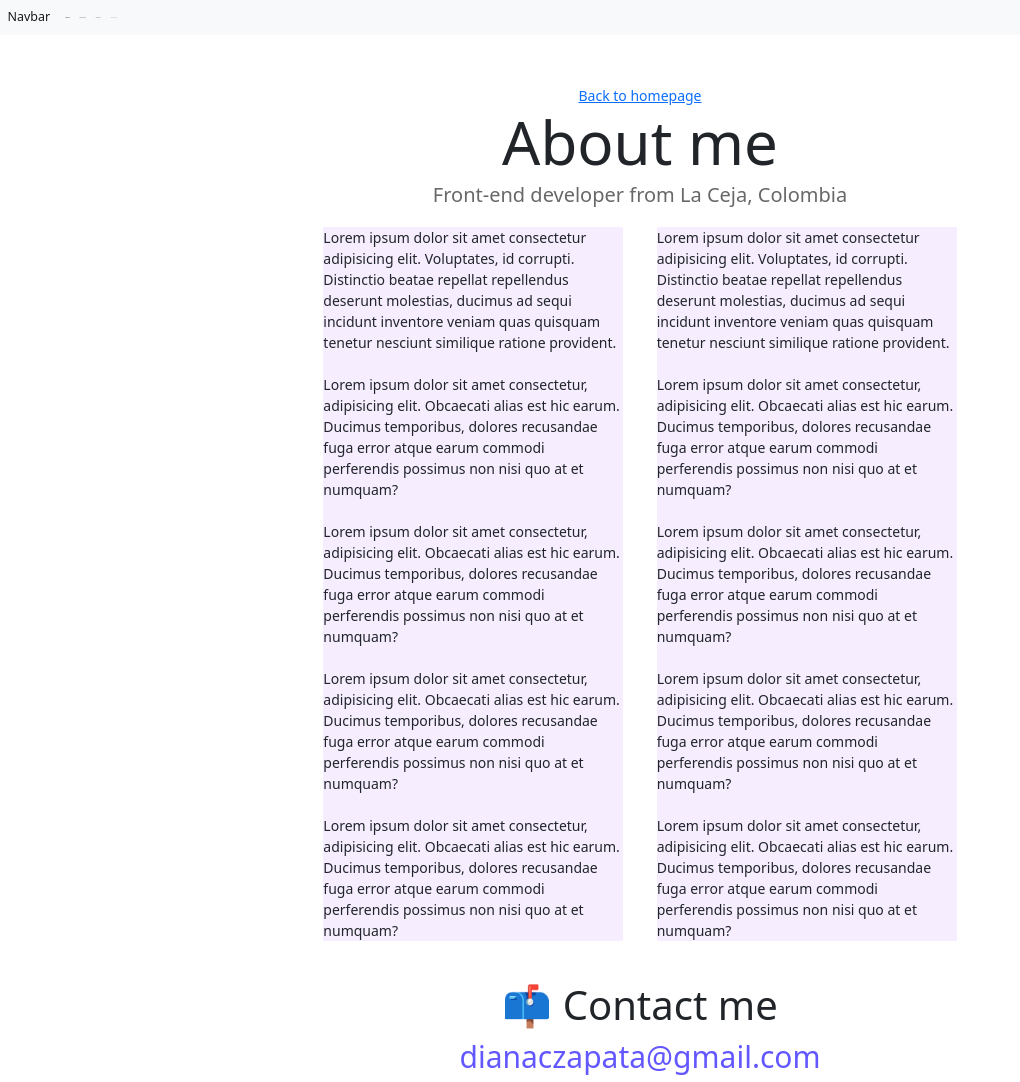
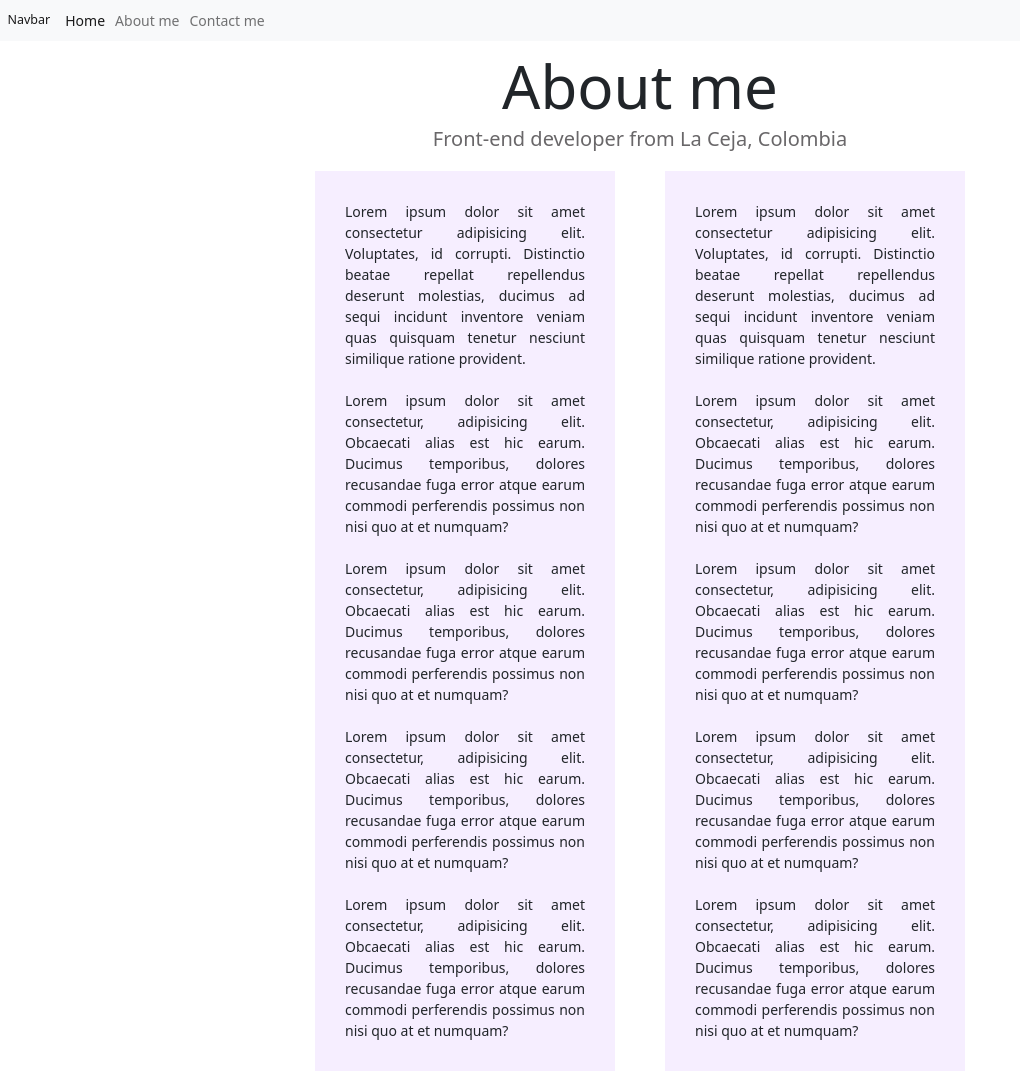
Before and after one commit to Natsumychan/prototype-portfolio, a plain HTML site: page about.html in a window 1280 px wide. Shown: the top 1082 px of the page, without its empty margins (0-1020 px from the left). Drawn offline with nearby package versions, Linux system fonts and the light colour scheme.

Commit message:
grid in paragraph section

```diff
--- a/about.html
+++ b/about.html
@@ -9,8 +9,15 @@
 			name="viewport"
 			content="width=device-width, initial-scale=1.0" />
 		<title>About Diana Castaño</title>
-		<link href="https://cdn.jsdelivr.net/npm/bootstrap@5.2.3/dist/css/bootstrap.min.css" rel="stylesheet" integrity="sha384-rbsA2VBKQhggwzxH7pPCaAqO46MgnOM80zW1RWuH61DGLwZJEdK2Kadq2F9CUG65" crossorigin="anonymous">
-		<script src="https://cdn.jsdelivr.net/npm/bootstrap@5.2.3/dist/js/bootstrap.bundle.min.js" integrity="sha384-kenU1KFdBIe4zVF0s0G1M5b4hcpxyD9F7jL+jjXkk+Q2h455rYXK/7HAuoJl+0I4" crossorigin="anonymous"></script>
+		<link
+			href="https://cdn.jsdelivr.net/npm/bootstrap@5.2.3/dist/css/bootstrap.min.css"
+			rel="stylesheet"
+			integrity="sha384-rbsA2VBKQhggwzxH7pPCaAqO46MgnOM80zW1RWuH61DGLwZJEdK2Kadq2F9CUG65"
+			crossorigin="anonymous" />
+		<script
+			src="https://cdn.jsdelivr.net/npm/bootstrap@5.2.3/dist/js/bootstrap.bundle.min.js"
+			integrity="sha384-kenU1KFdBIe4zVF0s0G1M5b4hcpxyD9F7jL+jjXkk+Q2h455rYXK/7HAuoJl+0I4"
+			crossorigin="anonymous"></script>
 		<style>
 			:root {
 				--primary-color: #6357ff;
@@ -23,145 +30,191 @@
 				font-size: 62.5%;
 			}
 
-
-			 .homepage-link{
-			  display:flex;
-			  justify-content: center;
-			  margin-top: 50px;
-			  font-size:1.4rem;
+			.navbar {
+				position: fixed;
+				top: 0;
+				width: 100%;
 			}
 
-			 h1, h2{
+			.nav-link {
+				font-size: 1.4rem;
+			}
+
+			h1,
+			h2 {
 				text-align: center;
 			}
 
-			h1{
+			h1 {
+				margin-top: 50px;
 				font-size: 6rem;
 			}
 
-			.subtitle{
+			.subtitle {
 				font-size: 2rem;
 				color: var(--paragraph-color);
 			}
 
-			.text-container{
+			.text-container {
+				display:grid;
 				margin: 0 auto;
 				margin-top: 20px;
 				width: 700px;
-			 display:flex;
-			 justify-content:space-evenly;
 			}
 
-			p{
+			p {
+				margin:0 auto;
 				width: 300px;
-			 background:#F6EEFF;
-			 font-size:1.4rem;
+				background: #f6eeff;
+				font-size: 1.4rem;
+				padding:30px;
+				text-align: justify;
 			}
 
-			footer{
-			 display:flex;
+			footer {
+				display: flex;
+				flex-wrap: wrap;
 				flex-direction: column;
 				align-items: center;
+				justify-content: center;
 				margin-top: 30px;
 				margin-bottom: 60px;
-
 			}
 
-			#contact{
-			 font-size: 4rem ;
+			#contact {
+				font-size: 4rem;
 			}
 
-			#mail{
+			#mail {
 				font-size: 3rem;
-			 color:var(--primary-color);
+				color: var(--primary-color);
 				text-decoration: none;
 			}
 
-   #mail:hover{
+			#mail:hover {
 				text-decoration: underline;
 			}
-
 		</style>
 	</head>
 	<body>
 		<nav class="navbar navbar-expand-lg bg-light">
 			<div class="container-fluid">
-    <a class="navbar-brand" href="#">Navbar</a>
-    <button class="navbar-toggler" type="button" data-bs-toggle="collapse" data-bs-target="#navbarNavAltMarkup" aria-controls="navbarNavAltMarkup" aria-expanded="false" aria-label="Toggle navigation">
+				<a
+					class="navbar-brand"
+					href="#"
+					>Navbar</a
+				>
+				<button
+					class="navbar-toggler"
+					type="button"
+					data-bs-toggle="collapse"
+					data-bs-target="#navbarNav"
+					aria-controls="navbarNav"
+					aria-expanded="false"
+					aria-label="Toggle navigation">
 					<span class="navbar-toggler-icon"></span>
 				</button>
-    <div class="collapse navbar-collapse" id="navbarNavAltMarkup">
-      <div class="navbar-nav">
-        <a class="nav-link active" aria-current="page" href="#">Home</a>
-        <a class="nav-link" href="#">Features</a>
-        <a class="nav-link" href="#">Pricing</a>
-        <a class="nav-link disabled">Disabled</a>
+				<div
+					class="collapse navbar-collapse"
+					id="navbarNav">
+					<ul class="navbar-nav">
+						<li class="nav-item">
+							<a
+								class="nav-link active"
+								aria-current="page"
+								href="./index.html"
+								>Home</a
+							>
+						</li>
+						<li class="nav-item">
+							<a
+								class="nav-link"
+								href="#"
+								>About me</a
+							>
+						</li>
+						<li class="nav-item">
+							<a
+								class="nav-link"
+								href="#contact"
+								>Contact me</a
+							>
+						</li>
+					</ul>
+				</div>
+			</div>
+		</nav>
+		<h1>About me</h1>
+		<h2 class="subtitle">Front-end developer from La Ceja, Colombia</h2>
+		<div class="d-grid gap-3 text-container container">
+			<div class="row">
+				<div class="col-sm-6">
+					<p>
+						Lorem ipsum dolor sit amet consectetur adipisicing elit. Voluptates,
+						id corrupti. Distinctio beatae repellat repellendus deserunt
+						molestias, ducimus ad sequi incidunt inventore veniam quas quisquam
+						tenetur nesciunt similique ratione provident.
+						<br />
+						<br />
+						Lorem ipsum dolor sit amet consectetur, adipisicing elit. Obcaecati
+						alias est hic earum. Ducimus temporibus, dolores recusandae fuga
+						error atque earum commodi perferendis possimus non nisi quo at et
+						numquam?
+						<br />
+						<br />
+						Lorem ipsum dolor sit amet consectetur, adipisicing elit. Obcaecati
+						alias est hic earum. Ducimus temporibus, dolores recusandae fuga
+						error atque earum commodi perferendis possimus non nisi quo at et
+						numquam?
+						<br />
+						<br />
+						Lorem ipsum dolor sit amet consectetur, adipisicing elit. Obcaecati
+						alias est hic earum. Ducimus temporibus, dolores recusandae fuga
+						error atque earum commodi perferendis possimus non nisi quo at et
+						numquam?
+						<br />
+						<br />
+						Lorem ipsum dolor sit amet consectetur, adipisicing elit. Obcaecati
+						alias est hic earum. Ducimus temporibus, dolores recusandae fuga
+						error atque earum commodi perferendis possimus non nisi quo at et
+						numquam?
+					</p>
+				</div>
+				<div class="col-sm-6">
+					<p>
+						Lorem ipsum dolor sit amet consectetur adipisicing elit. Voluptates,
+						id corrupti. Distinctio beatae repellat repellendus deserunt
+						molestias, ducimus ad sequi incidunt inventore veniam quas quisquam
+						tenetur nesciunt similique ratione provident.
+						<br />
+						<br />
+						Lorem ipsum dolor sit amet consectetur, adipisicing elit. Obcaecati
+						alias est hic earum. Ducimus temporibus, dolores recusandae fuga
+						error atque earum commodi perferendis possimus non nisi quo at et
+						numquam?
+						<br />
+						<br />
+						Lorem ipsum dolor sit amet consectetur, adipisicing elit. Obcaecati
+						alias est hic earum. Ducimus temporibus, dolores recusandae fuga
+						error atque earum commodi perferendis possimus non nisi quo at et
+						numquam?
+						<br />
+						<br />
+						Lorem ipsum dolor sit amet consectetur, adipisicing elit. Obcaecati
+						alias est hic earum. Ducimus temporibus, dolores recusandae fuga
+						error atque earum commodi perferendis possimus non nisi quo at et
+						numquam?
+						<br />
+						<br />
+						Lorem ipsum dolor sit amet consectetur, adipisicing elit. Obcaecati
+						alias est hic earum. Ducimus temporibus, dolores recusandae fuga
+						error atque earum commodi perferendis possimus non nisi quo at et
+						numquam?
+					</p>
 				</div>
 			</div>
 		</div>
-</nav>
-		<a
-			href="./index.html"
-			class="homepage-link"
-			>Back to homepage</a
-		>
-		<h1>About me</h1>
-		<h2 class="subtitle">Front-end developer from La Ceja, Colombia</h2>
-		<div class="text-container">
-			<p>
-				Lorem ipsum dolor sit amet consectetur adipisicing elit. Voluptates, id
-				corrupti. Distinctio beatae repellat repellendus deserunt molestias,
-				ducimus ad sequi incidunt inventore veniam quas quisquam tenetur
-				nesciunt similique ratione provident.
-				<br />
-				<br />
-				Lorem ipsum dolor sit amet consectetur, adipisicing elit. Obcaecati
-				alias est hic earum. Ducimus temporibus, dolores recusandae fuga error
-				atque earum commodi perferendis possimus non nisi quo at et numquam?
-				<br />
-				<br />
-				Lorem ipsum dolor sit amet consectetur, adipisicing elit. Obcaecati
-				alias est hic earum. Ducimus temporibus, dolores recusandae fuga error
-				atque earum commodi perferendis possimus non nisi quo at et numquam?
-				<br />
-				<br />
-				Lorem ipsum dolor sit amet consectetur, adipisicing elit. Obcaecati
-				alias est hic earum. Ducimus temporibus, dolores recusandae fuga error
-				atque earum commodi perferendis possimus non nisi quo at et numquam?
-				<br />
-				<br />
-				Lorem ipsum dolor sit amet consectetur, adipisicing elit. Obcaecati
-				alias est hic earum. Ducimus temporibus, dolores recusandae fuga error
-				atque earum commodi perferendis possimus non nisi quo at et numquam?
-			</p>
-			<p>
-				Lorem ipsum dolor sit amet consectetur adipisicing elit. Voluptates, id
-				corrupti. Distinctio beatae repellat repellendus deserunt molestias,
-				ducimus ad sequi incidunt inventore veniam quas quisquam tenetur
-				nesciunt similique ratione provident.
-				<br />
-				<br />
-				Lorem ipsum dolor sit amet consectetur, adipisicing elit. Obcaecati
-				alias est hic earum. Ducimus temporibus, dolores recusandae fuga error
-				atque earum commodi perferendis possimus non nisi quo at et numquam?
-				<br />
-				<br />
-				Lorem ipsum dolor sit amet consectetur, adipisicing elit. Obcaecati
-				alias est hic earum. Ducimus temporibus, dolores recusandae fuga error
-				atque earum commodi perferendis possimus non nisi quo at et numquam?
-				<br />
-				<br />
-				Lorem ipsum dolor sit amet consectetur, adipisicing elit. Obcaecati
-				alias est hic earum. Ducimus temporibus, dolores recusandae fuga error
-				atque earum commodi perferendis possimus non nisi quo at et numquam?
-				<br />
-				<br />
-				Lorem ipsum dolor sit amet consectetur, adipisicing elit. Obcaecati
-				alias est hic earum. Ducimus temporibus, dolores recusandae fuga error
-				atque earum commodi perferendis possimus non nisi quo at et numquam?
-			</p>
-		</div>
-		<footer>
+		<footer class="container">
 			<h2 id="contact">📫 Contact me</h2>
 			<a
 				href="#mail"
```
Lines whose indentation alone changed are shown as unchanged.
